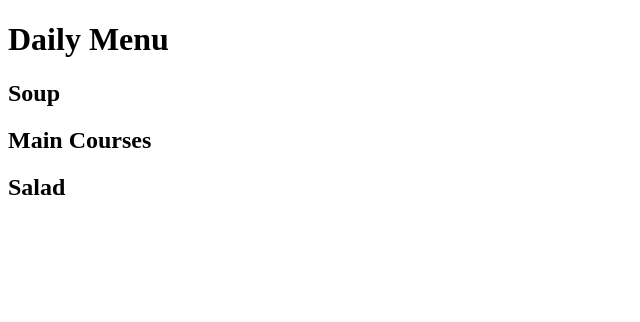
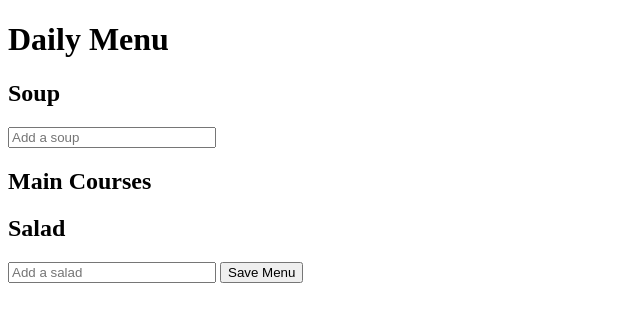
Before and after one commit to Spinlerk/MenuGenerator, a Django app: page /create-daily_menu/ in a window 1280 px wide. Shown: the top 322 px of the page, without its empty margins (0-640 px from the left). Run offline with Django 5.2, Linux system fonts and the light colour scheme; the visitor is signed in with stand-in values (Sample User, id 1); some libraries are stand-ins or nearby versions.

Commit message:
Whole daily menu is now rewritable, last used date is now modified after pressing button save menu. Fixes #11

```diff
--- a/Generator/templates/daily_menu.html
+++ b/Generator/templates/daily_menu.html
@@ -3,30 +3,45 @@
 <head>
     <title>Daily Menu</title>
     <style>
-        .main-course-container {
-            display: flex;
-            align-items: center;
-            margin-bottom: 10px;
-        }
-        .main-course-container p {
-            margin: 0;
-            margin-right: 10px;
-        }
-        .side-dish-input {
-            width: 200px;
+        .input-field {
+            width: 200px; /* Nastavte požadovanou šířku */
         }
     </style>
     <script src="https://code.jquery.com/jquery-3.6.0.min.js"></script>
-    <script src="https://cdnjs.cloudflare.com/ajax/libs/jqueryui/1.12.1/jquery-ui.min.js"></script>
-    <link rel="stylesheet" href="https://cdnjs.cloudflare.com/ajax/libs/jqueryui/1.12.1/jquery-ui.min.css">
-    <script type="text/javascript">
+    <link rel="stylesheet" href="https://code.jquery.com/ui/1.12.1/themes/base/jquery-ui.css">
+    <script src="https://code.jquery.com/ui/1.12.1/jquery-ui.min.js"></script>
+    <script>
         $(function() {
+            var soups = [
+                {% for soup in soups %}
+                    "{{ soup.name }}"{% if not forloop.last %},{% endif %}
+                {% endfor %}
+            ];
+            var mainCourses = [
+                {% for main_course in main_courses_list %}
+                    "{{ main_course.name }}"{% if not forloop.last %},{% endif %}
+                {% endfor %}
+            ];
+            var salads = [
+                {% for salad in salads %}
+                    "{{ salad.name }}"{% if not forloop.last %},{% endif %}
+                {% endfor %}
+            ];
             var sideDishes = [
                 {% for side_dish in side_dishes %}
                     "{{ side_dish.name }}"{% if not forloop.last %},{% endif %}
                 {% endfor %}
             ];
 
+            $(".soup-input").autocomplete({
+                source: soups
+            });
+            $(".main-course-input").autocomplete({
+                source: mainCourses
+            });
+            $(".salad-input").autocomplete({
+                source: salads
+            });
             $(".side-dish-input").autocomplete({
                 source: sideDishes
             });
@@ -35,20 +50,27 @@
 </head>
 <body>
 <h1>Daily Menu</h1>
-<h2>Soup</h2>
-<p>{{ soup.name }}</p>
 
-<h2>Main Courses</h2>
-{% for main_course in main_courses %}
-    <div class="main-course-container">
-        <p>{{ main_course.name }}</p>
-        <input type="text" class="side-dish-input" placeholder="Enter side dish">
-    </div>
-{% endfor %}
+<form method="post">
+    {% csrf_token %}
 
-<h2>Salad</h2>
-<p>{{ salad.name }}</p>
+    <h2>Soup</h2>
+    <input type="text" name="soup" class="input-field soup-input" value="{% if soup %}{{ soup.name }}{% endif %}" placeholder="Add a soup">
+
+    <h2>Main Courses</h2>
+    <ul>
+        {% for main_course in main_courses %}
+            <li>
+                <input type="text" name="main_course_{{ forloop.counter }}" class="input-field main-course-input" value="{{ main_course.name }}" placeholder="Add a main course">
+                <input type="text" name="side_dish_{{ forloop.counter }}" class="input-field side-dish-input" placeholder="Add a side dish">
+            </li>
+        {% endfor %}
+    </ul>
+
+    <h2>Salad</h2>
+    <input type="text" name="salad" class="input-field salad-input" value="{% if salad %}{{ salad.name }}{% endif %}" placeholder="Add a salad">
+
+    <button type="submit">Save Menu</button>
+</form>
 </body>
 </html>
-</body>
-</html>
--- a/Generator/templates/dashboard.html
+++ b/Generator/templates/dashboard.html
@@ -15,5 +15,6 @@
     <a href="{% url 'Generator:side_dishes' %}" class="btn btn-primary">Side dish</a>
     <a href="{% url 'Generator:create_daily_menu' %}" class="btn btn-success">Generate menu for the day</a>
 
+
     <a href="{% url 'Generator:password_change' %}">Change password</a>
 {% endblock %}
--- a/Generator/views.py
+++ b/Generator/views.py
@@ -227,9 +227,56 @@
 
 @login_required
 def create_daily_menu(request):
-    today = timezone.now().date()
+    if request.method == 'POST':
+        # Zpracování odeslaného formuláře
+        today = timezone.now()
+        soup_name = request.POST.get('soup')
+        main_course_1_name = request.POST.get('main_course_1')
+        main_course_2_name = request.POST.get('main_course_2')
+        side_dish_1_name = request.POST.get('side_dish_1')
+        side_dish_2_name = request.POST.get('side_dish_2')
+        salad_name = request.POST.get('salad')
 
-    # Získání nejdéle nepoužitých jídel
+        # Aktualizace nebo vytvoření polévky
+        if soup_name:
+            soup, created = UserSoup.objects.get_or_create(name=soup_name)
+            soup.last_used = today
+            soup.save()
+        else:
+            soup = None
+
+        # Aktualizace nebo vytvoření hlavních chodů a příloh
+        main_courses = []
+        if main_course_1_name:
+            main_course_1, created = UserMainCourse.objects.get_or_create(name=main_course_1_name)
+            main_course_1.last_used = today
+            main_course_1.save()
+            main_courses.append(main_course_1)
+
+        if main_course_2_name:
+            main_course_2, created = UserMainCourse.objects.get_or_create(name=main_course_2_name)
+            main_course_2.last_used = today
+            main_course_2.save()
+            main_courses.append(main_course_2)
+
+        # Aktualizace nebo vytvoření salátu
+        if salad_name:
+            salad, created = UserSalad.objects.get_or_create(name=salad_name)
+            salad.last_used = today
+            salad.save()
+        else:
+            salad = None
+
+        context = {
+            'soup': soup,
+            'main_courses': main_courses,
+            'salad': salad,
+            'side_dishes': [side_dish_1_name, side_dish_2_name]
+        }
+
+        return render(request, 'daily_menu.html', context)
+
+    # Výchozí zobrazení - vygenerování nejdéle nepoužitých jídel
     soup = UserSoup.objects.filter(last_used__isnull=True).first()
     if not soup:
         soup = UserSoup.objects.order_by('last_used').first()
@@ -243,19 +290,6 @@
     if not salad:
         salad = UserSalad.objects.order_by('last_used').first()
 
-    # Aktualizace posledního použití (last_used) u vybraných jídel
-    if soup:
-        soup.last_used = today
-        soup.save()
-
-    if salad:
-        salad.last_used = today
-        salad.save()
-
-    for main_course in main_courses:
-        main_course.last_used = today
-        main_course.save()
-
     side_dishes = UserSideDishes.objects.all()
 
     context = {
@@ -263,6 +297,9 @@
         'main_courses': main_courses,
         'salad': salad,
         'side_dishes': side_dishes,
+        'soups': UserSoup.objects.all(),
+        'main_courses_list': UserMainCourse.objects.all(),
+        'salads': UserSalad.objects.all()
     }
 
     return render(request, 'daily_menu.html', context)
```
